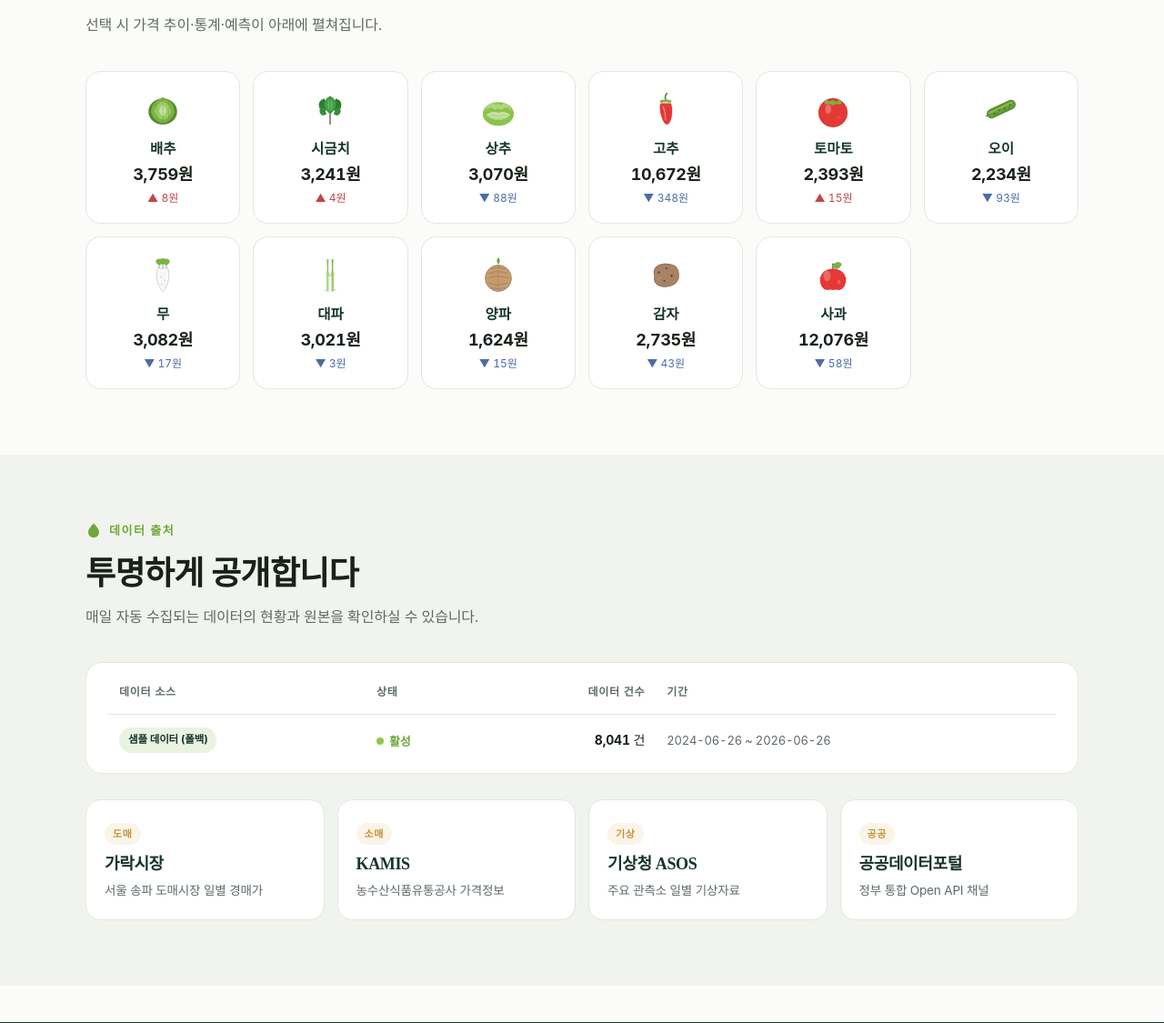
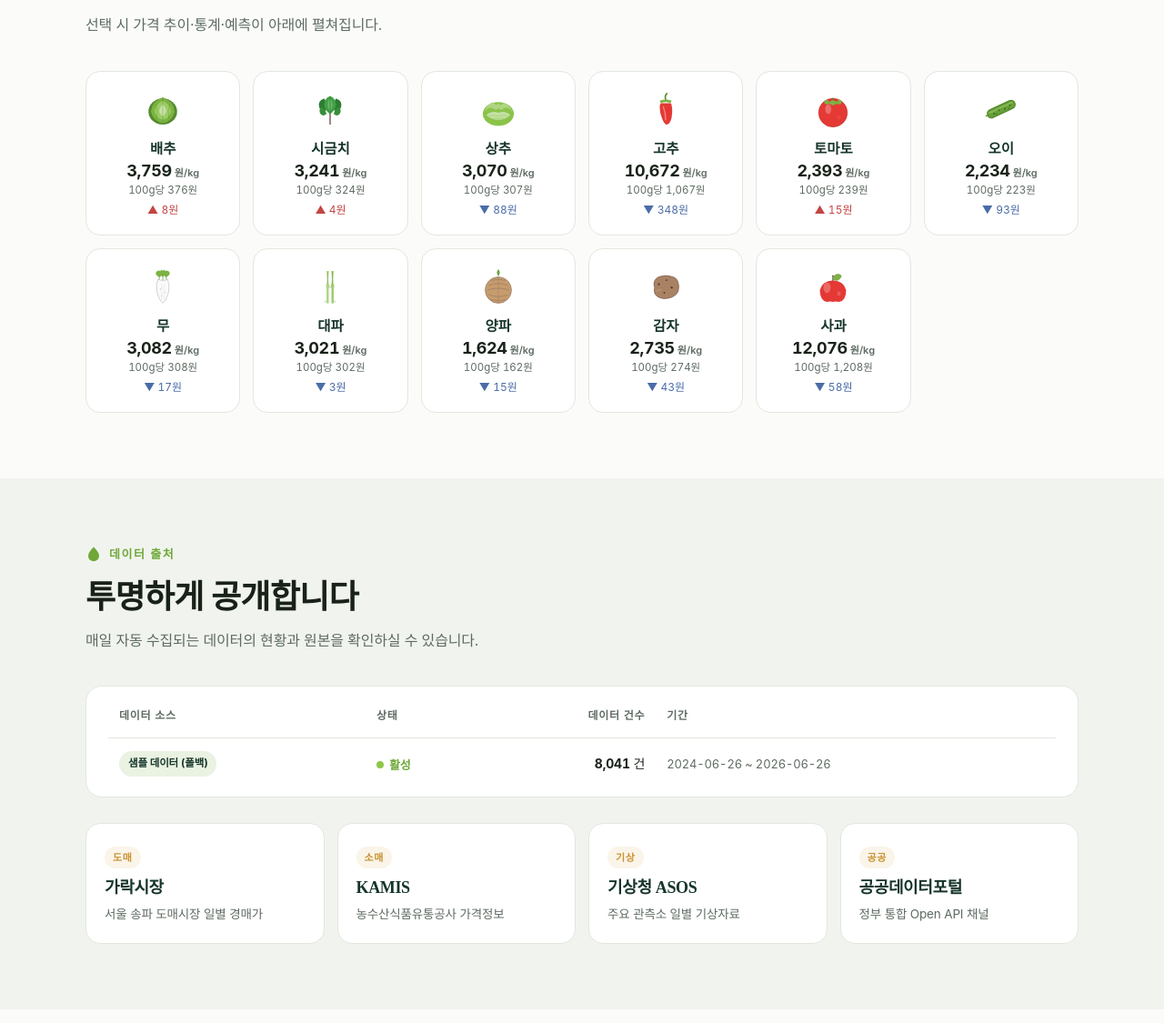
Before and after one commit to EnmanyProject/price, a Flask app: page / in a window 1280 px wide. Shown: the part 711-1836 px from the top of the page at 91% size. Run offline with Flask 2, Linux system fonts and the light colour scheme; data comes from the database, SQL or seed files in the repository; some libraries are stand-ins or nearby versions; some web fonts are replaced.

Commit message:
가격 표시에 단위(원/kg) + 100g 보조가 추가
요청: 가격에 양 단위가 있으면 좋겠다.

- 품목 카드: '3,480원' → '3,480 원/kg' + '100g당 348원' 한 줄 보조
- 가격 추이 차트 tooltip: '3,480원' → '3,480원/kg' + 'afterLabel'로 '100g당 348원'
- 예측 차트 tooltip: '예측가: 3,580원' → '예측가: 3,580원/kg'
- 예측 한줄 요약: '3,580원' → '3,580원/kg', 예상범위도 동일
- 예측 상세 테이블: 예측가 셀 옆에 '원/kg' 작게

KAMIS 응답이 모두 kg 환산(p_convert_kg_yn=Y)이라 모든 가격은 kg당.
100g 가격은 단순 ÷10 (사용자 친숙 단위).

Co-Authored-By: Claude Opus 4.7 (1M context) <noreply@anthropic.com>

```diff
--- a/static/css/style.css
+++ b/static/css/style.css
@@ -99,6 +99,8 @@ header.scrolled .burger span{background:var(--pine)}
 .product-icon{display:block;width:42px;height:42px;margin:0 auto 10px;object-fit:contain}
 .product-name{font-family:var(--serif);font-size:15.5px;color:var(--pine);font-weight:700;margin-bottom:4px}
 .product-price{font-size:18px;color:var(--ink);font-weight:700;font-variant-numeric:tabular-nums;letter-spacing:-.02em}
+.product-price .unit-sm{font-size:11px;font-weight:600;color:var(--muted);margin-left:3px;letter-spacing:0}
+.product-sub{font-size:11.5px;color:var(--muted);margin-top:2px;font-variant-numeric:tabular-nums}
 .product-change{font-size:12px;margin-top:5px;font-variant-numeric:tabular-nums}
 .price-up{color:var(--red)}
 .price-down{color:var(--blue)}
--- a/static/js/app.js
+++ b/static/js/app.js
@@ -85,10 +85,12 @@ function renderProductGrid(products) {
     var iconHtml = product.icon && product.icon.charAt(0) === '/'
       ? '<img class="product-icon" src="' + product.icon + '" alt="' + product.name + '">'
       : '<div class="product-icon">' + (product.icon || '') + '</div>';
+    var per100g = product.price ? Math.round(product.price / 10) : 0;
     html += '<button type="button" class="product-card" onclick="selectProduct(\'' + product.name + '\')" id="card-' + product.name + '">' +
       iconHtml +
       '<div class="product-name">' + product.name + '</div>' +
-      '<div class="product-price">' + numberFormat(product.price) + '원</div>' +
+      '<div class="product-price">' + numberFormat(product.price) + '<span class="unit-sm">원/kg</span></div>' +
+      '<div class="product-sub">100g당 ' + numberFormat(per100g) + '원</div>' +
       '<div class="product-change ' + changeClass + '">' + changeText + '</div>' +
       '</button>';
   });
@@ -199,7 +201,10 @@ function renderPriceChart(productName, history) {
         mode: 'index', intersect: false,
         backgroundColor: COLOR.pine, titleFontFamily: "'Pretendard',sans-serif",
         bodyFontFamily: "'Pretendard',sans-serif", cornerRadius: 8, padding: 12,
-        callbacks: { label: function(t) { return numberFormat(t.yLabel) + '원'; } }
+        callbacks: {
+          label: function(t) { return numberFormat(t.yLabel) + '원/kg'; },
+          afterLabel: function(t) { return '100g당 ' + numberFormat(Math.round(t.yLabel / 10)) + '원'; }
+        }
       },
       scales: {
         xAxes: [{ gridLines: { display: false }, ticks: { maxTicksLimit: 10, fontSize: 11, fontColor: COLOR.muted } }],
@@ -274,9 +279,9 @@ function renderPredictionChart(data) {
     var chgClass = chg > 0.5 ? 'price-up' : (chg < -0.5 ? 'price-down' : 'price-same');
     var chgSign = chg > 0 ? '▲' : (chg < 0 ? '▼' : '—');
     $('#psLastDate').text(lastDate);
-    $('#psLastPrice').text(numberFormat(lastPrice) + '원');
+    $('#psLastPrice').html(numberFormat(lastPrice) + '<span class="unit-sm">원/kg</span>');
     $('#psChange').html('<span class="' + chgClass + '">' + chgSign + ' ' + Math.abs(chg).toFixed(1) + '%</span>');
-    $('#psRange').text(numberFormat(lastLow) + ' ~ ' + numberFormat(lastHigh) + '원');
+    $('#psRange').html(numberFormat(lastLow) + ' ~ ' + numberFormat(lastHigh) + '<span class="unit-sm">원/kg</span>');
     $('#predictionSummary').show();
   }
   if (predictionChart) predictionChart.destroy();
@@ -321,7 +326,7 @@ function renderPredictionChart(data) {
       tooltips: {
         mode: 'index', intersect: false,
         backgroundColor: COLOR.pine, cornerRadius: 8, padding: 12,
-        callbacks: { label: function(t, d) { return d.datasets[t.datasetIndex].label + ': ' + numberFormat(t.yLabel) + '원'; } }
+        callbacks: { label: function(t, d) { return d.datasets[t.datasetIndex].label + ': ' + numberFormat(t.yLabel) + '원/kg'; } }
       },
       scales: {
         xAxes: [{ gridLines: { display: false }, ticks: { maxTicksLimit: 8, fontSize: 11, fontColor: COLOR.muted } }],
@@ -345,7 +350,7 @@ function renderPredictionTable(predictions) {
     }
     html += '<tr>' +
       '<td>' + item.date + '</td>' +
-      '<td class="r"><b>' + numberFormat(item.predicted_price) + '</b></td>' +
+      '<td class="r"><b>' + numberFormat(item.predicted_price) + '</b><span class="unit-row">원/kg</span></td>' +
       '<td class="r" style="color:var(--muted)">' + numberFormat(item.confidence_lower) + '</td>' +
       '<td class="r" style="color:var(--muted)">' + numberFormat(item.confidence_upper) + '</td>' +
       '<td class="c">' + chip + '</td>' +
```
